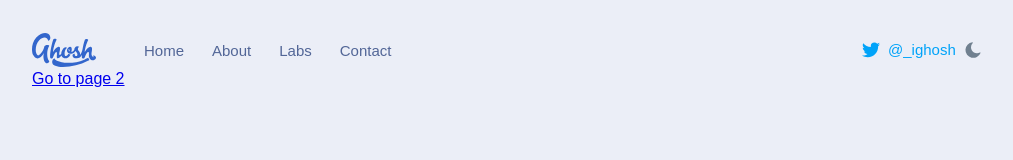
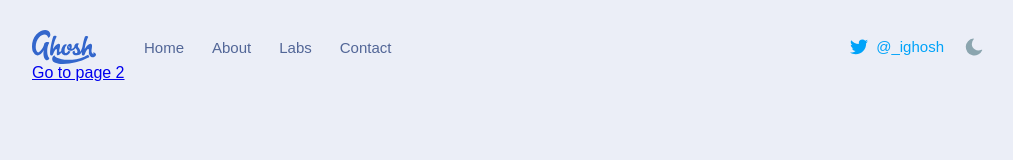
Before and after one commit to Ghosh/Ghosh.io, a Gatsby site: page / in a window 1280 px wide. Shown: the whole page, without its empty margins (128-1141 px from the left). Built offline with nearby package versions, Linux system fonts and the light colour scheme; Gatsby itself is replaced by a stand-in of ours.

Commit message:
Update colors of icons

```diff
--- a/src/components/modules/common/Header/ThemeToggle.js
+++ b/src/components/modules/common/Header/ThemeToggle.js
@@ -10,12 +10,10 @@ import { ReactComponent as Moon } from './icons/moon.svg'
 const Toggle = styled.button`
   background-color: transparent;
   border: none;
-  width: 40px;
-  height: 40px;
   display: flex;
   align-items: center;
   cursor: pointer;
-  outline: 0;
+  margin-left: 12px;
 `
 
 const ThemeToggle = () => {
@@ -23,8 +21,8 @@ const ThemeToggle = () => {
 
   return (
     <Toggle onClick={() => toggleMode()}>
-      { isDarkMode && <Sun width="30" fill="yellow" /> }
-      {!isDarkMode && <Moon width="22" fill="slategrey" /> }
+      {isDarkMode && <Sun width="24" fill="#ffc800" /> }
+      {!isDarkMode && <Moon height="24" fill="#8ba5af" /> }
     </Toggle>
   )
 }
```
